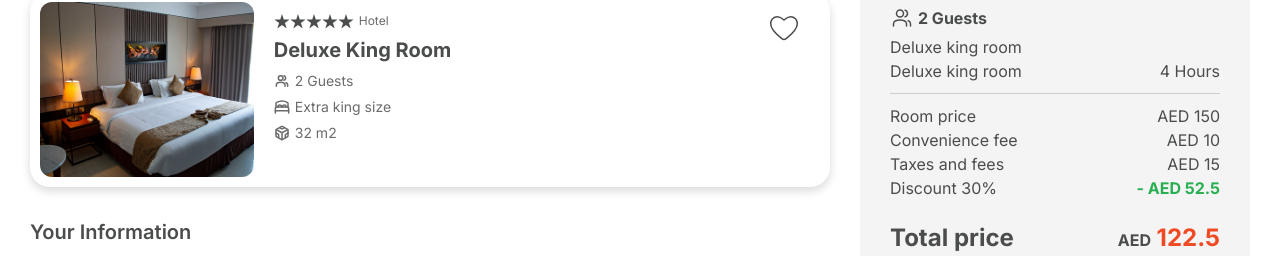
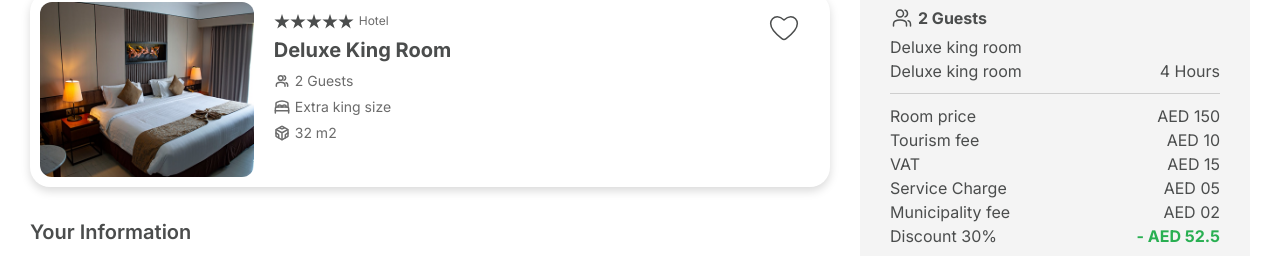
Before and after one commit to mediaplusllc0-eng/frontend-timeflyz, a Next.js app: page /hotel-details/1/booking in a window 1280 px wide. Shown: the part 288-544 px from the top of the page. Built offline with nearby package versions, Linux system fonts and the light colour scheme; no server answers.

Commit message:
hotel detail page / hotel booking page (half)

```diff
--- a/src/app/hotel-details/[id]/booking/page.jsx
+++ b/src/app/hotel-details/[id]/booking/page.jsx
@@ -224,12 +224,20 @@ function page() {
               <span>AED 150</span>
             </p>
             <p className='text-[#4B4D4D] text-[16px] font-[400] flex justify-between items-center'>
-              <span>Convenience fee</span>
+              <span>Tourism fee</span>
               <span>AED 10</span>
             </p>
             <p className='text-[#4B4D4D] text-[16px] font-[400] flex justify-between items-center'>
-              <span>Taxes and fees</span>
+              <span>VAT</span>
               <span>AED 15</span>
+            </p>
+            <p className='text-[#4B4D4D] text-[16px] font-[400] flex justify-between items-center'>
+              <span>Service Charge</span>
+              <span>AED 05</span>
+            </p>
+            <p className='text-[#4B4D4D] text-[16px] font-[400] flex justify-between items-center'>
+              <span>Municipality fee</span>
+              <span>AED 02</span>
             </p>
             <p className='text-[#4B4D4D] text-[16px] font-[400] flex justify-between items-center'>
               <span>Discount 30%</span>
--- a/src/app/hotel-details/[id]/page.jsx
+++ b/src/app/hotel-details/[id]/page.jsx
@@ -836,12 +836,20 @@ function page() {
                             <span>AED 150</span>
                         </p>
                         <p className='text-[#4B4D4D] text-[16px] font-[400] flex justify-between items-center'>
-                            <span>Convenience fee</span>
+                            <span>Tourism fee</span>
                             <span>AED 10</span>
                         </p>
                         <p className='text-[#4B4D4D] text-[16px] font-[400] flex justify-between items-center'>
-                            <span>Taxes and fees</span>
+                            <span>VAT</span>
                             <span>AED 15</span>
+                        </p>
+                         <p className='text-[#4B4D4D] text-[16px] font-[400] flex justify-between items-center'>
+                            <span>Service Charge</span>
+                            <span>AED 05</span>
+                        </p>
+                        <p className='text-[#4B4D4D] text-[16px] font-[400] flex justify-between items-center'>
+                            <span>Municipality fee</span>
+                            <span>AED 02</span>
                         </p>
                         <p className='text-[#4B4D4D] text-[16px] font-[400] flex justify-between items-center'>
                             <span>Discount 30%</span>
@@ -957,7 +965,7 @@ function page() {
             />
 
             <div className={`fixed inset-0 z-[1000] flex items-center justify-center transition-opacity duration-300 ${submitReviewOpen ? 'opacity-100 visible' : 'opacity-0 invisible'}`}>
-                 <div
+                <div
                     className={`absolute inset-0 bg-[#000000CC] transition-opacity duration-300 ${submitReviewOpen ? "opacity-100" : "opacity-0"
                         }`}
                     onClick={() => setSubmitReviewOpen(false)}
```
